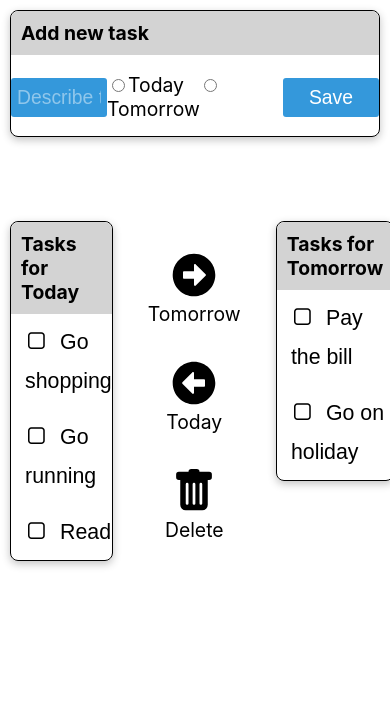
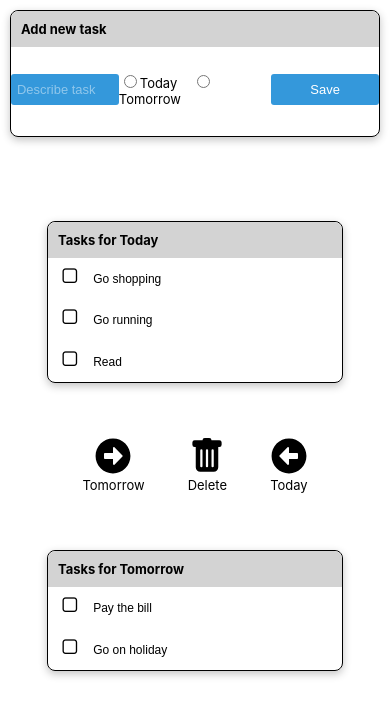
Before and after one commit to Ratelif/todo-react, a React (Create React App) app: page / in a window 390 px wide. Shown: the top 716 px of the page. Built offline with nearby package versions, Linux system fonts and the light colour scheme.

Commit message:
Cleaning the code, CSS align

```diff
--- a/src/App.css
+++ b/src/App.css
@@ -89,6 +89,9 @@ input[type='radio'] {
   accent-color: var(--first-color);
 }
 
+.radio input:hover {
+  cursor: pointer;
+}
 
 /* Tasks */
 .tasks {
@@ -98,7 +101,6 @@ input[type='radio'] {
   gap: 2rem;
   margin-top: 10vh;
 }
-
 
 /* Today and Tomorrow*/
 .today, .tomorrow{
@@ -116,6 +118,9 @@ input[type='radio'] {
   padding: 0.5rem 0 0.5rem 0.8rem;
 }
 
+.list-item span:hover {
+  color:darkgray;
+}
 
 /* Customize checkbox CSS */
 label {
@@ -147,6 +152,7 @@ input[type="checkbox"]+span:before {
 
 input[type="checkbox"]:checked+span:before {
   content: '\00f046';
+  color: var(--first-color);
 }
 
 input[type="checkbox"]:focus+span:before {
@@ -160,7 +166,6 @@ input[type="checkbox"]:disabled+span {
 input[type="checkbox"]:not(:disabled)+span:hover:before {
   text-shadow: 0 1px 2px #77F;
 }
-
 
 /* buttons */
 .buttons {
@@ -184,3 +189,36 @@ input[type="checkbox"]:not(:disabled)+span:hover:before {
   color: var(--first-color);
   cursor: pointer;
 }
+
+@media screen and (max-width:768px) {
+  * {
+      font-size: 0.9rem;
+    }
+    input[type="checkbox"]+span {
+      font: 9pt sans-serif;
+      }
+
+    input[type="checkbox"]+span:before {
+      font: 14pt FontAwesome;
+      }
+
+      .tasks {
+        display: flex;
+        flex-direction: column;
+        align-items: center;
+        justify-content: center;
+      }
+
+      .today,.tomorrow {
+        width: 80%;
+      }
+
+      .buttons {
+         display: flex;
+         gap: 3rem;
+      }
+
+      .button:nth-child(2)  {
+          order: 3;
+      }
+}
--- a/src/App.js
+++ b/src/App.js
@@ -35,15 +35,11 @@ function App() {
     // form adatok
     const singleData = (e) => {
       const id = e.target.id
-
       const EditedData = () => {
 		    let newEventId = eventId.filter(singleData => singleData.id !== id)
         setEventId(newEventId)
       }
-
-   console.log('id:', e.target.id, 'Value:',e.target.value, 'Name:',e.target.name,"checked:", e.target.checked)
-   e.target.checked ? setEventId([...eventId, {id: e.target.id, date: e.target.name }]) : EditedData()
-  //  document.getElementById(e.target.id).checked = false
+      e.target.checked ? setEventId([...eventId, {id: e.target.id, date: e.target.name }]) : EditedData()
   }
 
   return (
@@ -51,7 +47,6 @@ function App() {
       <NewTask data={data} setData={setData}/>
       <Tasks data={data} setData={setData} eventId={eventId} setEventId={setEventId} singleData={singleData}/>
     </div>
-
   );
 }
 
--- a/src/components/Buttons.js
+++ b/src/components/Buttons.js
@@ -3,23 +3,17 @@ import {FaArrowAltCircleRight} from 'react-icons/fa'
 import {FaArrowAltCircleLeft} from 'react-icons/fa'
 import {BsTrashFill} from 'react-icons/bs'
 
-
 const Buttons = ({data, setData, eventId, setEventId}) => {
   const deleteData = (()=> {
-    console.log(data, eventId)
     let counters = {}
     let result = ( data.concat(eventId).map(cur => (counters[cur.id] ? counters[cur.id]++ : (counters[cur.id] = 1), cur)).filter(cur => counters[cur.id] === 1))
-    console.log(result)
     setData(result)
     setEventId([])
   })
 
   const moveDataFromToday = (()=>{
     data.map(dataRow => {
-      // return dataRow.id == "1656098719369" && (setData([...data, dataRow.date = "tomorrow"]))
       return eventId.some(item => item.id == dataRow.id) && (setEventId([]), setData([...data, dataRow.date = "tomorrow"]))
-      // console.log(eventId.includes("1656098719369"))
-      // console.log(eventId.some(item => item.id == dataRow.id))
     } )
   })
 
--- a/src/components/NewTask.js
+++ b/src/components/NewTask.js
@@ -1,5 +1,4 @@
 import React from 'react'
-
 
 const NewTask = ({data, setData}) => {
   const getData = (e)=> {
--- a/src/components/Today.js
+++ b/src/components/Today.js
@@ -1,34 +1,10 @@
 import React from 'react'
 const Today = ({data,eventId,setEventId,singleData}) => {
-
-  // form elküldés egybe:
-  const formData = (e)=>{
-   e.preventDefault()
-   const formData = new FormData(e.target);
-   console.log(formData);
-   console.log(e.target.elements.vehicle[0].id, e.target.elements.vehicle[0].checked);    // így megvan a checked
-   console.log(e.target.elements.vehicle[1].id,e.target.elements.vehicle[1].checked);    // így megvan a checked
-   console.log(e.target.elements.vehicle.length);
-   console.log(e.target.parentElement);
-  }
-
-  // form adatok
-  //   const singleData = (e) => {
-  //     const id = e.target.id
-
-  //     const EditedData = () => {
-	// 	    let newEventId = eventId.filter(singleData => singleData.id !== id)
-  //       setEventId(newEventId)
-  //     }
-
-  //  console.log('id:', e.target.id, 'Value:',e.target.value, 'Name:',e.target.name,"checked:", e.target.checked)
-  //  e.target.checked ? setEventId([...eventId, {id: e.target.id, date: e.target.name }]) : EditedData()
-  // }
 
   return (
     <div className='today common'>
       <h3>Tasks for Today</h3>
-      <form className="list" onSubmit={formData}>
+      <form className="list">
         {data && data.map((event)=>{
            return (
             event.date === "today" &&
@@ -38,7 +14,6 @@ const Today = ({data,eventId,setEventId,singleData}) => {
           </label>
           </div>)
         })}
-        {/* <input type="submit" value='go'/> */}
       </form>
     </div>
   )
--- a/src/components/Tomorrow.js
+++ b/src/components/Tomorrow.js
@@ -1,9 +1,6 @@
 import React from 'react'
 
 const Tomorrow = ({data,singleData}) => {
-  // const singleData = (e) => {
-  //  console.log('id:', e.target.id, 'Value:',e.target.value, 'Name:',e.target.name,"checked:", e.target.checked)
-  // }
   return (
     <div className='tomorrow common'>
      <h3>Tasks for Tomorrow</h3>
```
Also changed, not shown: src/components/Tasks.js (line endings or trailing spaces).
